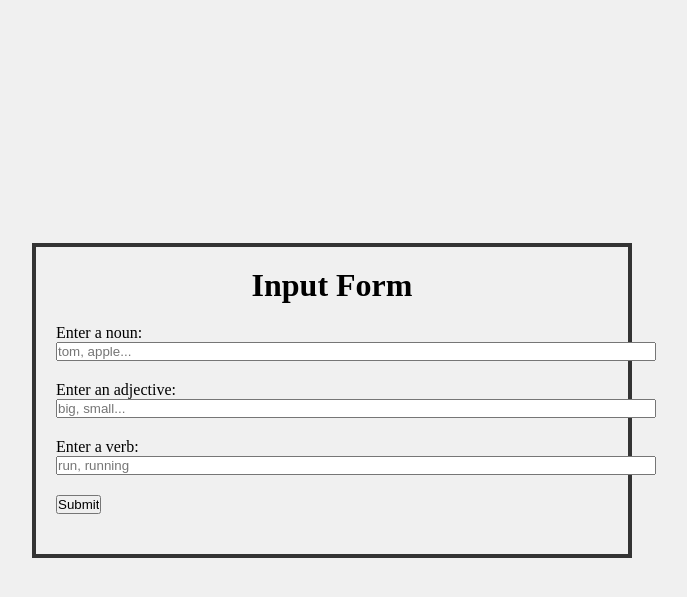
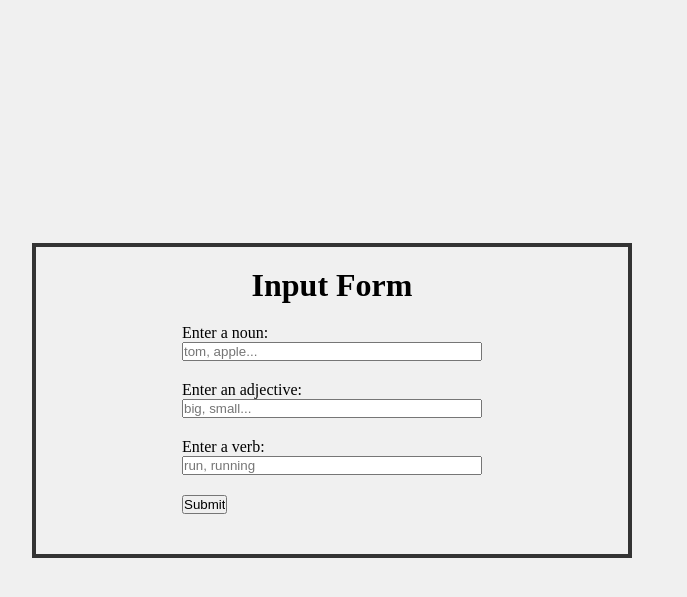
Before and after one commit to kobebuckley/madlibsTutorial, a Flask app: page / in a window 1280 px wide. Shown: the top 597 px of the page, without its empty margins (308-995 px from the left). Run offline with Flask 3, Linux system fonts and the light colour scheme.

Commit message:
general images seem fine, can now focus on css to make front look better

```diff
--- a/app.py
+++ b/app.py
@@ -36,7 +36,20 @@ def validate_words():
     valid_verb = validation_sentence[2]
 
     stories = [
-        f"Dr. Stone portrays a world where {noun} {verb} to rebuild civilization after a {adjective} event in an anime stlye.",
+        # f"anime art style, darkcore aesthetic, a nameless {noun} is {verb} alone in a {adjective} room and pondering life, he must confront his own demons in order to save the world, grim, dark, peculiar",
+        f"In the stylish world of 'Cowboy Bebop,' a brooding {noun} Spike Spiegel {verb} {adjective} alone in a dimly lit room, reflecting on his past, haunted by ghosts, battling inner turmoil.",
+        f"Within the haunting ambiance of 'Death Note,' a {adjective} Light Yagami {verb} silently in a {adjective} chamber, plotting fateful moves, wrestling with the abyss, chasing forbidden power."
+        # f"Embracing the whimsy of 'My Neighbor Totoro,' a curious Totoro playfully frolics in a cozy forest, lost in thought, cherishing serene moments, seeking solace in simplicity, and {noun} is {verb} within a {adjective} time."
+        # f"In the enchanting world of 'Sailor Moon,' a determined Usagi Tsukino gazes into the moonlit night alone, contemplating destiny, summoning courage, embracing the cosmic order."
+        # f"Amidst the cyberpunk vibe of 'Ghost in the Shell,' a contemplative Major Motoko Kusanagi stands stoically in a futuristic room, pondering existence, questioning reality, lost in a sea of data."
+        # f"Immersed in the captivating 'Attack on Titan' universe, a conflicted Eren Yeager paces in a grim chamber, battling inner turmoil, haunted by past traumas, driven by vengeance."
+        # f"Within the vibrant world of 'Naruto,' a determined Naruto Uzumaki stands resiliently in a sunlit room, dreaming of becoming Hokage, facing trials, seeking validation and acceptance."
+        # f"In the mystical aura of 'Spirited Away,' a curious Chihiro lingers in a mysterious chamber, embracing the surreal, confronting spirits, seeking to break the curse, hoping for salvation."
+        # f"Amidst the medieval setting of 'Berserk,' a tormented Guts sits solemnly in a dark chamber, burdened by destiny, battling demons, seeking retribution in a cruel world."
+        # f"In the whimsical world of 'One Piece,' a determined Monkey D. Luffy stands boldly in a vibrant room, dreaming of becoming Pirate King, confronting challenges, chasing freedom and adventure."
+
+
+        # f"Dr. Stone portrays a world where {noun} {verb} to rebuild civilization after a {adjective} event in an anime stlye.",
         # f"Jujutsu Kaisen follows {noun} {adjective} students {verb} curses and their powers in an anime stlye.",
         # f"Jujutsu Kaisen introduces a {adjective} {noun} who {verb} to control cursed energy in an anime stlye.",
         # f"Jujutsu Kaisen introduces a {adjective} {noun} who {verb} to control cursed energy in Attack on Titan the anime stlye.",
@@ -63,7 +76,7 @@ def validate_words():
     prompt=randomStory,
     size="1024x1024",
     quality="hd",
-    style="natural",
+    style="vivid",
     n=1,
     )
 
--- a/static/styles.css
+++ b/static/styles.css
@@ -14,7 +14,7 @@ body {
 }
 
 .form-container {
-    width: 600px;
+    width: 300px;
     margin: 0 auto;
 }
 
```
